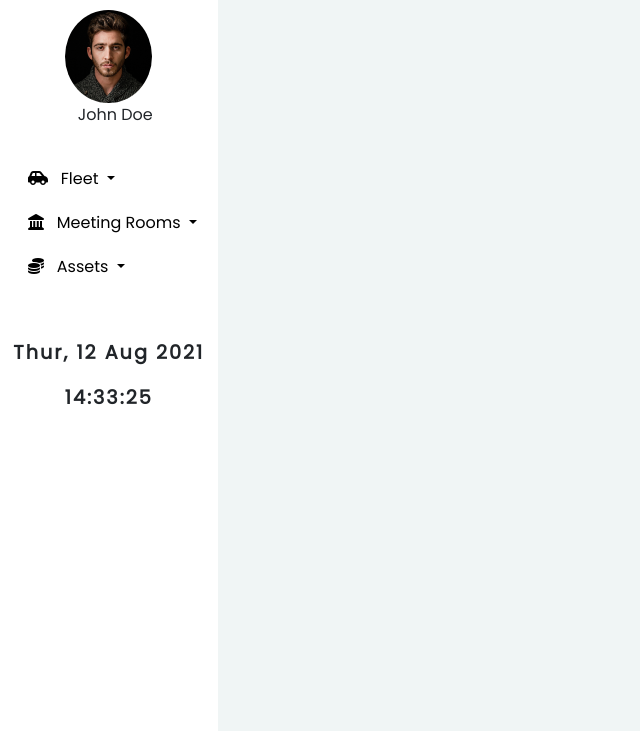
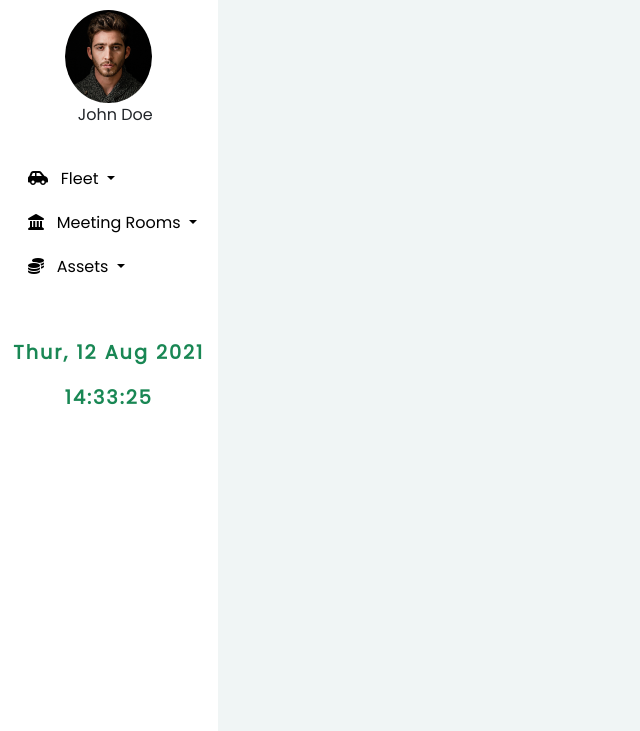
Before and after one commit to kimanikevin254/AdminDashboard, a website: page public/index.html in a window 1280 px wide. Shown: the part 69-800 px from the top of the page, without its empty margins (0-640 px from the left). Drawn offline with nearby package versions, Linux system fonts and the light colour scheme.

Commit message:
"time span" color adjustment

```diff
--- a/public/style.css
+++ b/public/style.css
@@ -68,6 +68,7 @@ span{
     letter-spacing: 2px;
     font-weight: bold;
     font-size: 1.2rem;
+    color: #198754;
 }
 
 li{
```
